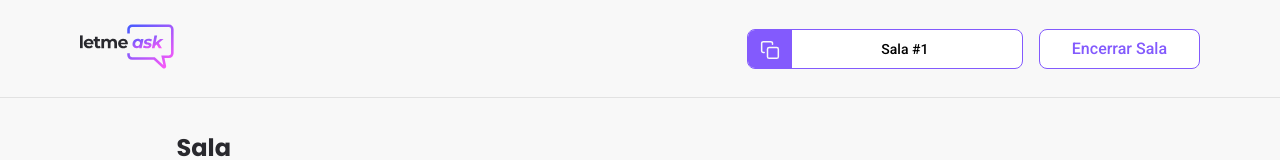
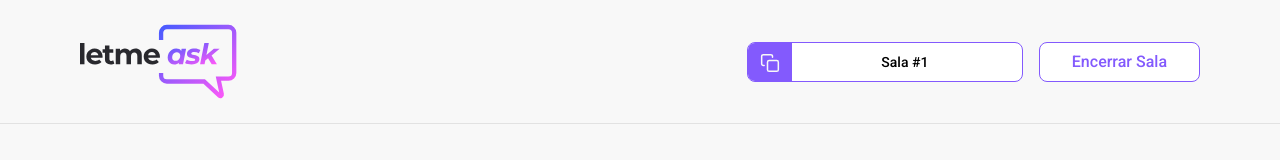
Before and after one commit to Leanderson01/letmeask-rocketseat, a React (Create React App) app: page /admin/rooms/1 in a window 1280 px wide. Shown: the top 160 px of the page. Built offline with nearby package versions, Linux system fonts and the light colour scheme; no server answers; the database is empty.

Commit message:
fix: trying to fix a bug

```diff
--- a/src/pages/AdminRoom/index.tsx
+++ b/src/pages/AdminRoom/index.tsx
@@ -57,7 +57,7 @@ export function AdminRoom() {
     <div id="page-room">
       <header>
         <div className="content">
-          <a href="#"><img src={logoImg} alt="Letmeask" /></a>
+          <img src={logoImg} alt="Letmeask" />
           <div>
             <RoomCode code={roomId} />
             <Button isOutlined onClick={handleEndRoom}>Encerrar Sala</Button>
```
